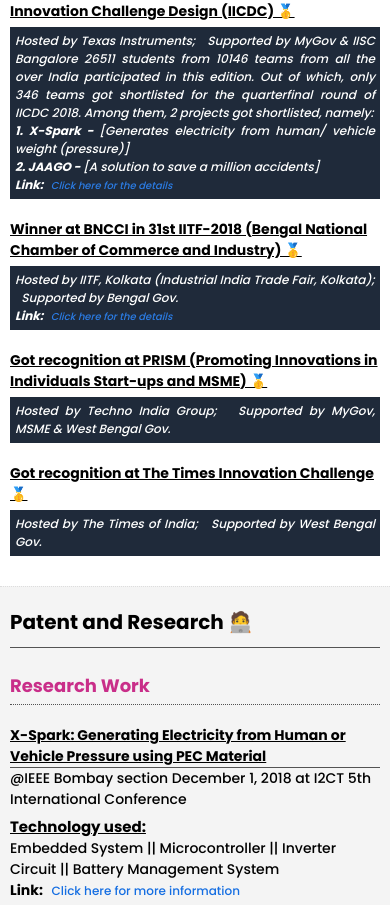
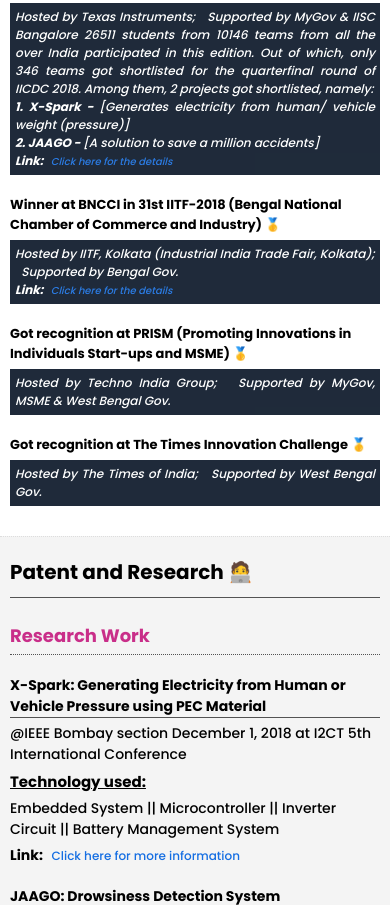
Before and after one commit to X-Spark/Naseem_Ahmad.github.io, a plain HTML site: page index.html in a window 390 px wide. Shown: the part 356-1261 px from the top of the page. Drawn offline with nearby package versions, Linux system fonts and the light colour scheme.

Commit message:
Update style.css

```diff
--- a/style.css
+++ b/style.css
@@ -414,9 +414,10 @@ background: yellow;
 
     margin-left: 10px;
     margin-right: 10px;
-    font-size: 14px;
+    font-size: 13px;
     padding-bottom: 0px;
     padding-bottom: 5px;
+    text-decoration: none;
 
    }
    .Award p{
@@ -505,7 +506,8 @@ border-bottom: 1px dotted #535353;
           margin-top: 10px;
           border-bottom: 1px dotted #535353;
           padding-bottom: 10px;
-          color: #c92e89;;
+          color: #c92e89;
+          text-decoration: none;
         }
         .patent h3{
           margin-left: 10px;
@@ -520,8 +522,10 @@ border-bottom: 1px dotted #535353;
           margin-top: 20px;
           border-bottom: 1px solid #535353;
           font-size: 14px;
+          text-decoration: none;
         }
         .patent p{
+          margin-top: 5px;
           margin-left: 10px;
           margin-right: 10px;
           font-weight: 500;
```
